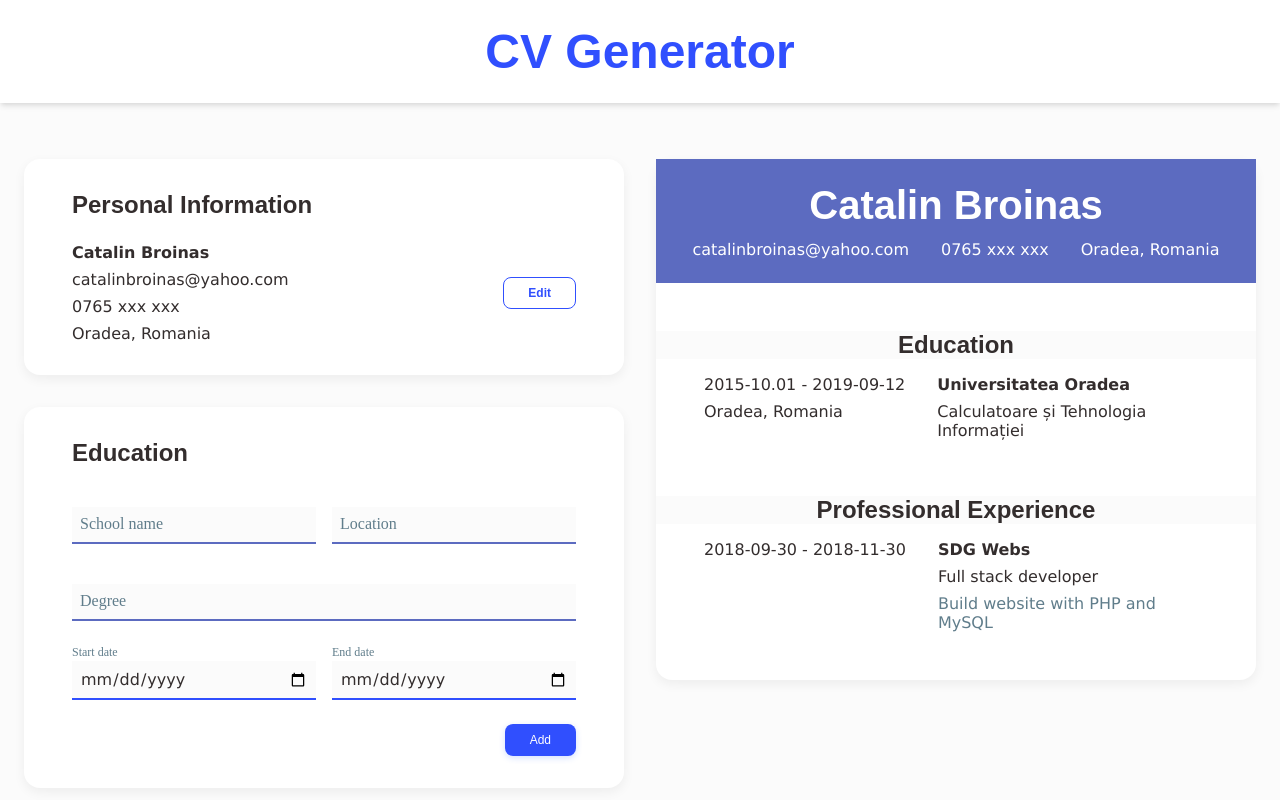
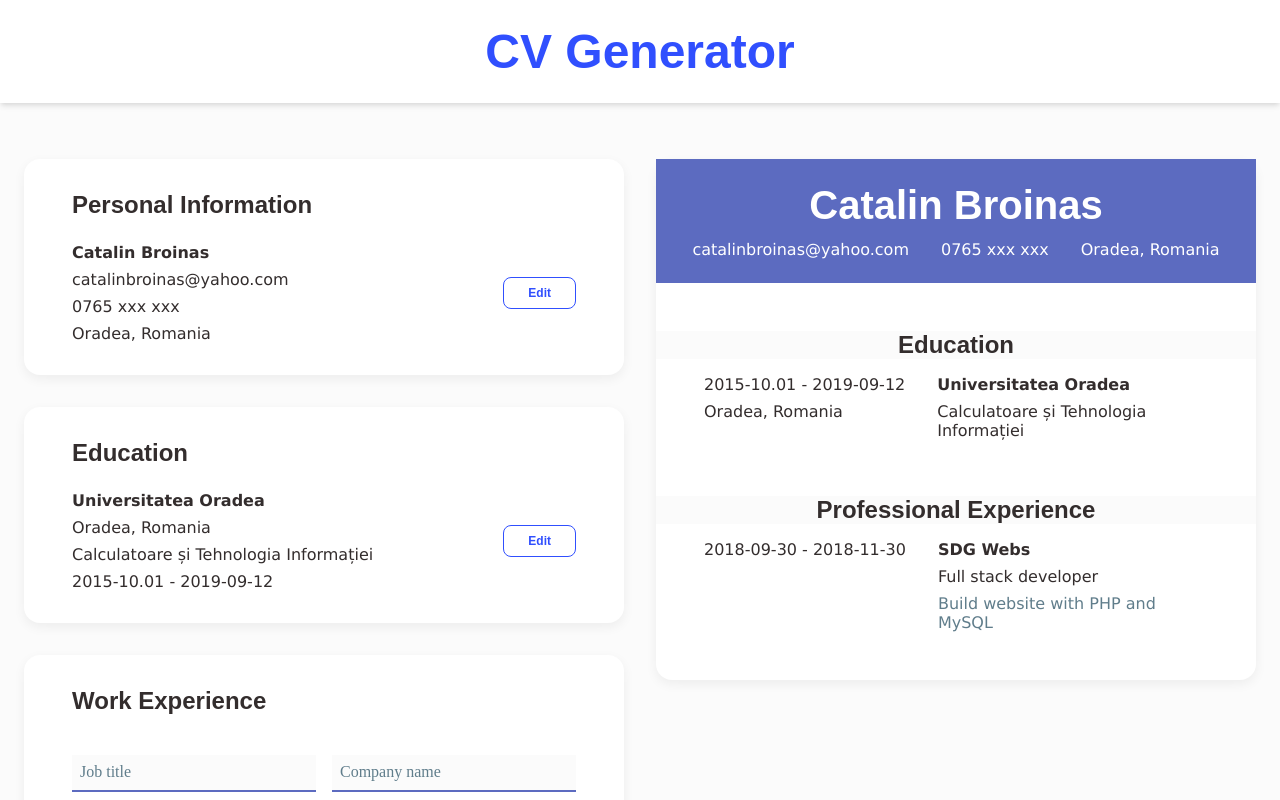
Before and after one commit to catalinbroinas/cv-application, a React (Vite) app: page / in a window 1280 px wide. Shown: the top 800 px of the page. Built offline with nearby package versions, Linux system fonts and the light colour scheme.

Commit message:
feat(FormSection): integrate EducationDataDisplay
- Added component to FormSection

```diff
--- a/src/components/forms/EducationForm.jsx
+++ b/src/components/forms/EducationForm.jsx
@@ -1,11 +1,11 @@
 import { useState } from "react";
 
-function EducationForm({ onAdd }) {
-    const [schoolName, setSchoolName] = useState('');
-    const [schoolLocation, setSchoolLocation] = useState('');
-    const [degree, setDegree] = useState('');
-    const [educationStartDate, setEducationStartDate] = useState('');
-    const [educationEndDate, setEducationEndDate] = useState('');
+function EducationForm({ onAdd, initialData = {} }) {
+    const [schoolName, setSchoolName] = useState(initialData.schoolName || '');
+    const [schoolLocation, setSchoolLocation] = useState(initialData.schoolLocation || '');
+    const [degree, setDegree] = useState(initialData.degree || '');
+    const [educationStartDate, setEducationStartDate] = useState(initialData.educationStartDate || '');
+    const [educationEndDate, setEducationEndDate] = useState(initialData.educationEndDate || '');
 
     const handleAddClick = () => {
         onAdd({ schoolName, schoolLocation, degree, educationStartDate, educationEndDate });
--- a/src/sections/MainContent/FormSection.jsx
+++ b/src/sections/MainContent/FormSection.jsx
@@ -4,9 +4,11 @@ import PersonalDataForm from "../../components/forms/PersonalDataForm";
 import EducationForm from "../../components/forms/EducationForm";
 import ExperienceForm from "../../components/forms/ExperienceForm";
 import PersonalDataDisplay from "../../components/display/PersonalDataDisplay";
+import EducationDataDisplay from "../../components/display/EducationDataDisplay";
 
-function FormSection({ setPersonalData, personalData, setEducationData, setExperienceData }) {
+function FormSection({ setPersonalData, personalData, setEducationData, educationData, setExperienceData }) {
     const [isEditing, setIsEditing] = useState(false);
+    const [isEditingEducation, setIsEditingEducation] = useState(false);
 
     return (
         <section className="insert-data">
@@ -35,7 +37,23 @@ function FormSection({ setPersonalData, personalData, setEducationData, setExper
 
             <div className="form-section">
                 <h3 className="sub-title">Education</h3>
-                <EducationForm onAdd={setEducationData} />
+
+                {
+                    isEditingEducation ? (
+                        <EducationForm
+                            onAdd={(data) => {
+                                setEducationData(data);
+                                setIsEditingEducation(false);
+                            }}
+                            initialData={educationData}
+                        />
+                    ) : (
+                        <EducationDataDisplay
+                            educationData={educationData}
+                            onEdit={() => setIsEditingEducation(true)}
+                        />
+                    )
+                }
             </div>
 
             <div className="form-section">
--- a/src/sections/MainContent/MainContent.jsx
+++ b/src/sections/MainContent/MainContent.jsx
@@ -33,6 +33,7 @@ function MainContent() {
                     setPersonalData={setPersonalData}
                     personalData={personalData}
                     setEducationData={setEducationData}
+                    educationData={educationData}
                     setExperienceData={setExperienceData}
                 />
                 <PreviewSection
```
